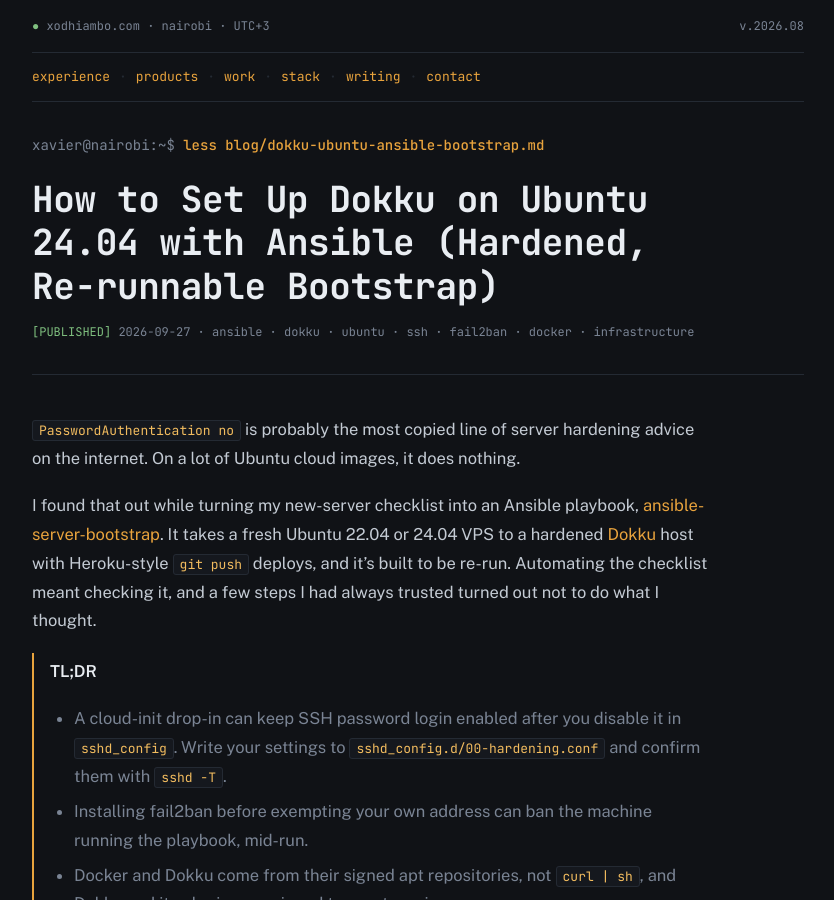
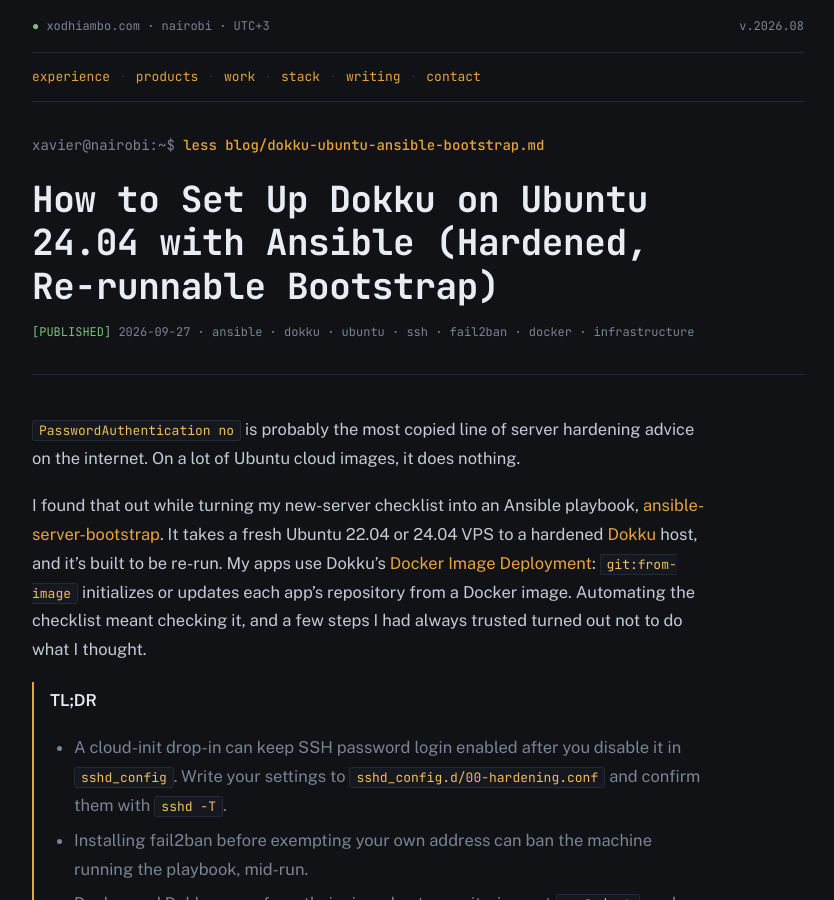
Before and after one commit to thepsalmist/thepsalmist.github.io, a Jekyll site: the page built from _posts/2026-09-27-dokku-ubuntu-ansible-bootstrap.md, in a window 1280 px wide and 900 px high. Shown: the whole window, without its empty margins (222-1056 px from the left). Built offline with Jekyll 4.4.1, drawn with Linux system fonts in a browser that asks for light colours.

Commit message:
Describe image deploys and drop "lied" from the monitoring post
The bootstrap post said the host does git push deploys; the apps use
Dokku's Docker Image Deployment with git:from-image, so it now says that
in the docs' own terms. The monitoring post's share title and TL;DR no
longer say the panels "lied".

```diff
--- a/_posts/2026-09-27-dokku-ubuntu-ansible-bootstrap.md
+++ b/_posts/2026-09-27-dokku-ubuntu-ansible-bootstrap.md
@@ -22,7 +22,7 @@
 
 `PasswordAuthentication no` is probably the most copied line of server hardening advice on the internet. On a lot of Ubuntu cloud images, it does nothing.
 
-I found that out while turning my new-server checklist into an Ansible playbook, [ansible-server-bootstrap](https://github.com/thepsalmist/ansible-server-bootstrap). It takes a fresh Ubuntu 22.04 or 24.04 VPS to a hardened [Dokku](https://dokku.com/) host with Heroku-style `git push` deploys, and it's built to be re-run. Automating the checklist meant checking it, and a few steps I had always trusted turned out not to do what I thought.
+I found that out while turning my new-server checklist into an Ansible playbook, [ansible-server-bootstrap](https://github.com/thepsalmist/ansible-server-bootstrap). It takes a fresh Ubuntu 22.04 or 24.04 VPS to a hardened [Dokku](https://dokku.com/) host, and it's built to be re-run. My apps use Dokku's [Docker Image Deployment](https://dokku.com/docs/deployment/methods/image/): `git:from-image` initializes or updates each app's repository from a Docker image. Automating the checklist meant checking it, and a few steps I had always trusted turned out not to do what I thought.
 
 > **TL;DR**
 > - A cloud-init drop-in can keep SSH password login enabled after you disable it in `sshd_config`. Write your settings to `sshd_config.d/00-hardening.conf` and confirm them with `sshd -T`.
```
Also changed, not shown: _posts/2026-09-27-dokku-monitoring-prometheus-loki-grafana.md (+2 -2 lines).
